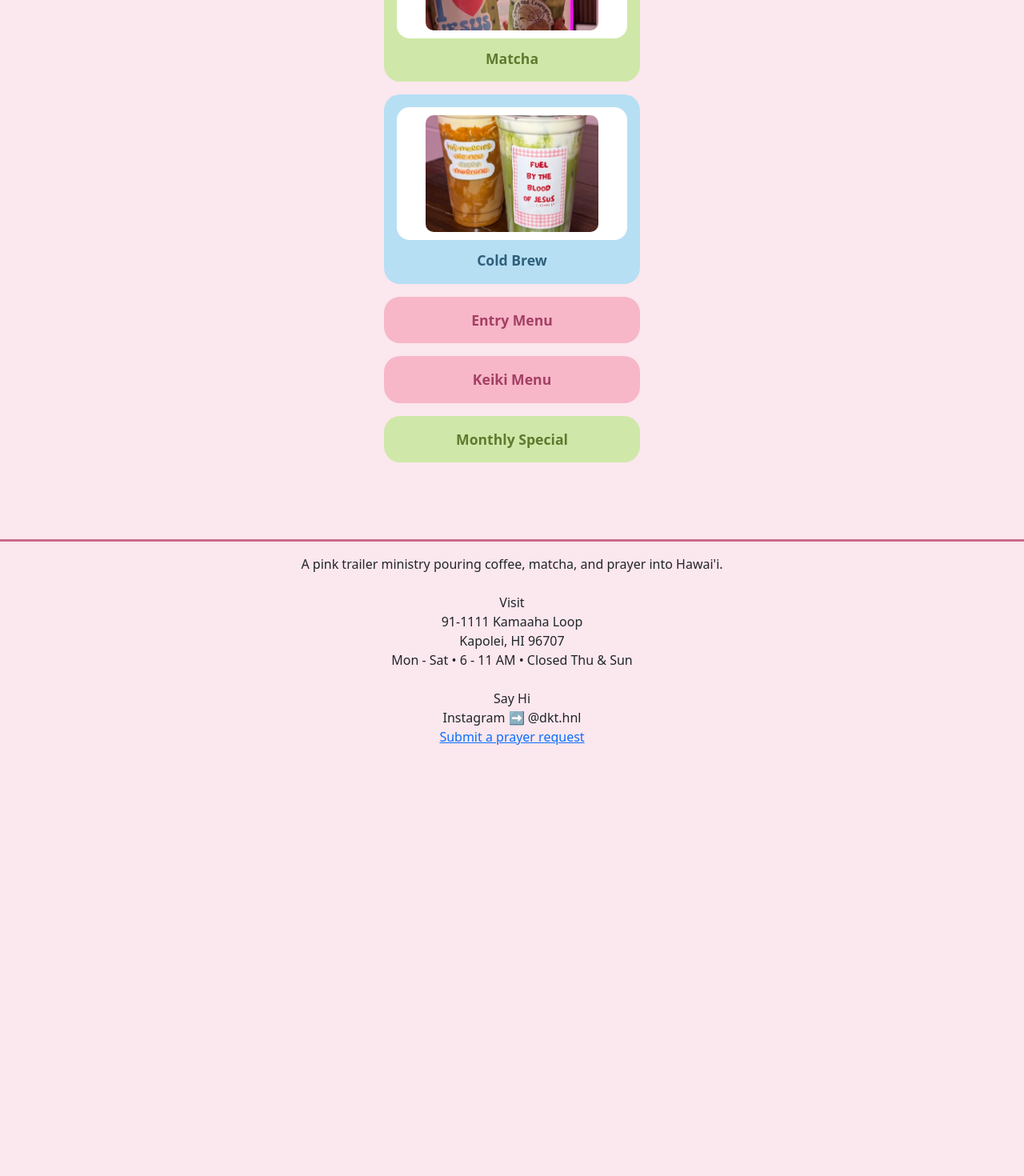
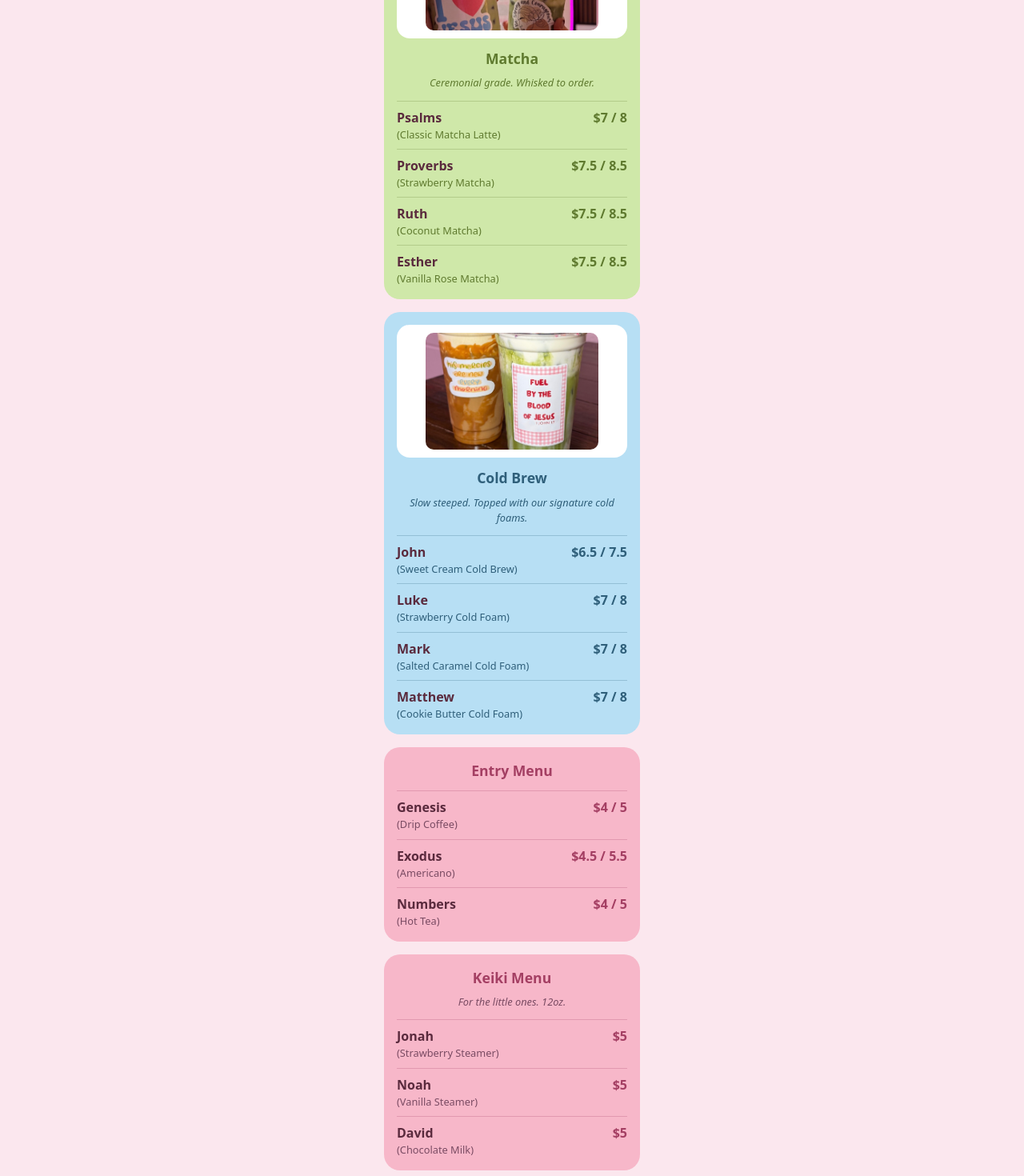
Before and after one commit to JeromeDemesillo/dessertkinethingz, a Next.js app: page / in a window 1280 px wide. Shown: the part 2180-3650 px from the top of the page at 80% size. Before the commit the page ends 3129 px from the top, so only its background shows below. Built offline with nearby package versions, Linux system fonts and the light colour scheme; no server answers.

Commit message:
added menu card details

```diff
--- a/src/app/page.tsx
+++ b/src/app/page.tsx
@@ -171,22 +171,137 @@ const Home = () => {
                 <div style={{ backgroundColor: '#fff', borderRadius: '1rem', padding: '0.5rem', display: 'flex', justifyContent: 'center', alignItems: 'center', marginBottom: '0.75rem' }}>
                   <Image src="/IMG_7142.jpeg" alt="Matcha drink" width={220} height={150} style={{ objectFit: 'cover', borderRadius: '0.75rem', border: '2px solid #fff' }} />
                 </div>
-                <div style={{ color: '#5f7a2f', fontWeight: 700, fontSize: '1.1rem' }}>Matcha</div>
+                <div style={{ color: '#5f7a2f', fontWeight: 700, fontSize: '1.1rem', marginBottom: '0.5rem' }}>Matcha</div>
+                <div style={{ fontSize: '0.8rem', fontStyle: 'italic', color: '#5f7a2f', marginBottom: '0.75rem' }}>Ceremonial grade. Whisked to order.</div>
+
+                <div style={{ display: 'flex', justifyContent: 'space-between', alignItems: 'flex-start', paddingTop: '0.5rem', borderTop: '1px solid rgba(95, 122, 47, 0.25)' }}>
+                  <div style={{ textAlign: 'left' }}>
+                    <div style={{ color: '#5a2a3d', fontWeight: 600 }}>Psalms</div>
+                    <div style={{ color: '#5f7a2f', fontSize: '0.8rem' }}>(Classic Matcha Latte)</div>
+                  </div>
+                  <div style={{ color: '#5f7a2f', fontWeight: 700, whiteSpace: 'nowrap', marginLeft: '0.75rem' }}>$7 / 8</div>
+                </div>
+
+                <div style={{ display: 'flex', justifyContent: 'space-between', alignItems: 'flex-start', paddingTop: '0.5rem', marginTop: '0.5rem', borderTop: '1px solid rgba(95, 122, 47, 0.25)' }}>
+                  <div style={{ textAlign: 'left' }}>
+                    <div style={{ color: '#5a2a3d', fontWeight: 600 }}>Proverbs</div>
+                    <div style={{ color: '#5f7a2f', fontSize: '0.8rem' }}>(Strawberry Matcha)</div>
+                  </div>
+                  <div style={{ color: '#5f7a2f', fontWeight: 700, whiteSpace: 'nowrap', marginLeft: '0.75rem' }}>$7.5 / 8.5</div>
+                </div>
+
+                <div style={{ display: 'flex', justifyContent: 'space-between', alignItems: 'flex-start', paddingTop: '0.5rem', marginTop: '0.5rem', borderTop: '1px solid rgba(95, 122, 47, 0.25)' }}>
+                  <div style={{ textAlign: 'left' }}>
+                    <div style={{ color: '#5a2a3d', fontWeight: 600 }}>Ruth</div>
+                    <div style={{ color: '#5f7a2f', fontSize: '0.8rem' }}>(Coconut Matcha)</div>
+                  </div>
+                  <div style={{ color: '#5f7a2f', fontWeight: 700, whiteSpace: 'nowrap', marginLeft: '0.75rem' }}>$7.5 / 8.5</div>
+                </div>
+
+                <div style={{ display: 'flex', justifyContent: 'space-between', alignItems: 'flex-start', paddingTop: '0.5rem', marginTop: '0.5rem', borderTop: '1px solid rgba(95, 122, 47, 0.25)' }}>
+                  <div style={{ textAlign: 'left' }}>
+                    <div style={{ color: '#5a2a3d', fontWeight: 600 }}>Esther</div>
+                    <div style={{ color: '#5f7a2f', fontSize: '0.8rem' }}>(Vanilla Rose Matcha)</div>
+                  </div>
+                  <div style={{ color: '#5f7a2f', fontWeight: 700, whiteSpace: 'nowrap', marginLeft: '0.75rem' }}>$7.5 / 8.5</div>
+                </div>
               </div>
 
               <div style={{ backgroundColor: '#b7dff4', borderRadius: '1.25rem', padding: '1rem', width: 'min(100%, 320px)' }}>
                 <div style={{ backgroundColor: '#fff', borderRadius: '1rem', padding: '0.5rem', display: 'flex', justifyContent: 'center', alignItems: 'center', marginBottom: '0.75rem' }}>
                   <Image src="/IMG_7138.jpeg" alt="Cold brew drink" width={220} height={150} style={{ objectFit: 'cover', borderRadius: '0.75rem', border: '2px solid #fff' }} />
                 </div>
-                <div style={{ color: '#2f5f7a', fontWeight: 700, fontSize: '1.1rem' }}>Cold Brew</div>
+                <div style={{ color: '#2f5f7a', fontWeight: 700, fontSize: '1.1rem', marginBottom: '0.5rem' }}>Cold Brew</div>
+                <div style={{ fontSize: '0.8rem', fontStyle: 'italic', color: '#2f5f7a', marginBottom: '0.75rem' }}>Slow steeped. Topped with our signature cold foams.</div>
+
+                <div style={{ display: 'flex', justifyContent: 'space-between', alignItems: 'flex-start', paddingTop: '0.5rem', borderTop: '1px solid rgba(47, 95, 122, 0.25)' }}>
+                  <div style={{ textAlign: 'left' }}>
+                    <div style={{ color: '#5a2a3d', fontWeight: 600 }}>John</div>
+                    <div style={{ color: '#2f5f7a', fontSize: '0.8rem' }}>(Sweet Cream Cold Brew)</div>
+                  </div>
+                  <div style={{ color: '#2f5f7a', fontWeight: 700, whiteSpace: 'nowrap', marginLeft: '0.75rem' }}>$6.5 / 7.5</div>
+                </div>
+
+                <div style={{ display: 'flex', justifyContent: 'space-between', alignItems: 'flex-start', paddingTop: '0.5rem', marginTop: '0.5rem', borderTop: '1px solid rgba(47, 95, 122, 0.25)' }}>
+                  <div style={{ textAlign: 'left' }}>
+                    <div style={{ color: '#5a2a3d', fontWeight: 600 }}>Luke</div>
+                    <div style={{ color: '#2f5f7a', fontSize: '0.8rem' }}>(Strawberry Cold Foam)</div>
+                  </div>
+                  <div style={{ color: '#2f5f7a', fontWeight: 700, whiteSpace: 'nowrap', marginLeft: '0.75rem' }}>$7 / 8</div>
+                </div>
+
+                <div style={{ display: 'flex', justifyContent: 'space-between', alignItems: 'flex-start', paddingTop: '0.5rem', marginTop: '0.5rem', borderTop: '1px solid rgba(47, 95, 122, 0.25)' }}>
+                  <div style={{ textAlign: 'left' }}>
+                    <div style={{ color: '#5a2a3d', fontWeight: 600 }}>Mark</div>
+                    <div style={{ color: '#2f5f7a', fontSize: '0.8rem' }}>(Salted Caramel Cold Foam)</div>
+                  </div>
+                  <div style={{ color: '#2f5f7a', fontWeight: 700, whiteSpace: 'nowrap', marginLeft: '0.75rem' }}>$7 / 8</div>
+                </div>
+
+                <div style={{ display: 'flex', justifyContent: 'space-between', alignItems: 'flex-start', paddingTop: '0.5rem', marginTop: '0.5rem', borderTop: '1px solid rgba(47, 95, 122, 0.25)' }}>
+                  <div style={{ textAlign: 'left' }}>
+                    <div style={{ color: '#5a2a3d', fontWeight: 600 }}>Matthew</div>
+                    <div style={{ color: '#2f5f7a', fontSize: '0.8rem' }}>(Cookie Butter Cold Foam)</div>
+                  </div>
+                  <div style={{ color: '#2f5f7a', fontWeight: 700, whiteSpace: 'nowrap', marginLeft: '0.75rem' }}>$7 / 8</div>
+                </div>
               </div>
 
               <div style={{ backgroundColor: '#f7b7c9', borderRadius: '1.25rem', padding: '1rem', width: 'min(100%, 320px)' }}>
-                <div style={{ color: '#a43f63', fontWeight: 700, fontSize: '1.1rem' }}>Entry Menu</div>
+                <div style={{ color: '#a43f63', fontWeight: 700, fontSize: '1.1rem', marginBottom: '0.75rem' }}>Entry Menu</div>
+
+                <div style={{ display: 'flex', justifyContent: 'space-between', alignItems: 'flex-start', paddingTop: '0.5rem', borderTop: '1px solid rgba(164, 63, 99, 0.25)' }}>
+                  <div style={{ textAlign: 'left' }}>
+                    <div style={{ color: '#5a2a3d', fontWeight: 600 }}>Genesis</div>
+                    <div style={{ color: '#7a4b63', fontSize: '0.8rem' }}>(Drip Coffee)</div>
+                  </div>
+                  <div style={{ color: '#a43f63', fontWeight: 700, whiteSpace: 'nowrap', marginLeft: '0.75rem' }}>$4 / 5</div>
+                </div>
+
+                <div style={{ display: 'flex', justifyContent: 'space-between', alignItems: 'flex-start', paddingTop: '0.5rem', marginTop: '0.5rem', borderTop: '1px solid rgba(164, 63, 99, 0.25)' }}>
+                  <div style={{ textAlign: 'left' }}>
+                    <div style={{ color: '#5a2a3d', fontWeight: 600 }}>Exodus</div>
+                    <div style={{ color: '#7a4b63', fontSize: '0.8rem' }}>(Americano)</div>
+                  </div>
+                  <div style={{ color: '#a43f63', fontWeight: 700, whiteSpace: 'nowrap', marginLeft: '0.75rem' }}>$4.5 / 5.5</div>
+                </div>
+
+                <div style={{ display: 'flex', justifyContent: 'space-between', alignItems: 'flex-start', paddingTop: '0.5rem', marginTop: '0.5rem', borderTop: '1px solid rgba(164, 63, 99, 0.25)' }}>
+                  <div style={{ textAlign: 'left' }}>
+                    <div style={{ color: '#5a2a3d', fontWeight: 600 }}>Numbers</div>
+                    <div style={{ color: '#7a4b63', fontSize: '0.8rem' }}>(Hot Tea)</div>
+                  </div>
+                  <div style={{ color: '#a43f63', fontWeight: 700, whiteSpace: 'nowrap', marginLeft: '0.75rem' }}>$4 / 5</div>
+                </div>
               </div>
 
               <div style={{ backgroundColor: '#f7b7c9', borderRadius: '1.25rem', padding: '1rem', width: 'min(100%, 320px)' }}>
-                <div style={{ color: '#a43f63', fontWeight: 700, fontSize: '1.1rem' }}>Keiki Menu</div>
+                <div style={{ color: '#a43f63', fontWeight: 700, fontSize: '1.1rem', marginBottom: '0.5rem' }}>Keiki Menu</div>
+                <div style={{ fontSize: '0.8rem', fontStyle: 'italic', color: '#7a4b63', marginBottom: '0.75rem' }}>For the little ones. 12oz.</div>
+
+                <div style={{ display: 'flex', justifyContent: 'space-between', alignItems: 'flex-start', paddingTop: '0.5rem', borderTop: '1px solid rgba(164, 63, 99, 0.25)' }}>
+                  <div style={{ textAlign: 'left' }}>
+                    <div style={{ color: '#5a2a3d', fontWeight: 600 }}>Jonah</div>
+                    <div style={{ color: '#7a4b63', fontSize: '0.8rem' }}>(Strawberry Steamer)</div>
+                  </div>
+                  <div style={{ color: '#a43f63', fontWeight: 700, whiteSpace: 'nowrap', marginLeft: '0.75rem' }}>$5</div>
+                </div>
+
+                <div style={{ display: 'flex', justifyContent: 'space-between', alignItems: 'flex-start', paddingTop: '0.5rem', marginTop: '0.5rem', borderTop: '1px solid rgba(164, 63, 99, 0.25)' }}>
+                  <div style={{ textAlign: 'left' }}>
+                    <div style={{ color: '#5a2a3d', fontWeight: 600 }}>Noah</div>
+                    <div style={{ color: '#7a4b63', fontSize: '0.8rem' }}>(Vanilla Steamer)</div>
+                  </div>
+                  <div style={{ color: '#a43f63', fontWeight: 700, whiteSpace: 'nowrap', marginLeft: '0.75rem' }}>$5</div>
+                </div>
+
+                <div style={{ display: 'flex', justifyContent: 'space-between', alignItems: 'flex-start', paddingTop: '0.5rem', marginTop: '0.5rem', borderTop: '1px solid rgba(164, 63, 99, 0.25)' }}>
+                  <div style={{ textAlign: 'left' }}>
+                    <div style={{ color: '#5a2a3d', fontWeight: 600 }}>David</div>
+                    <div style={{ color: '#7a4b63', fontSize: '0.8rem' }}>(Chocolate Milk)</div>
+                  </div>
+                  <div style={{ color: '#a43f63', fontWeight: 700, whiteSpace: 'nowrap', marginLeft: '0.75rem' }}>$5</div>
+                </div>
               </div>
 
               <div style={{ backgroundColor: '#cfe8a9', borderRadius: '1.25rem', padding: '1rem', width: 'min(100%, 320px)' }}>
```
